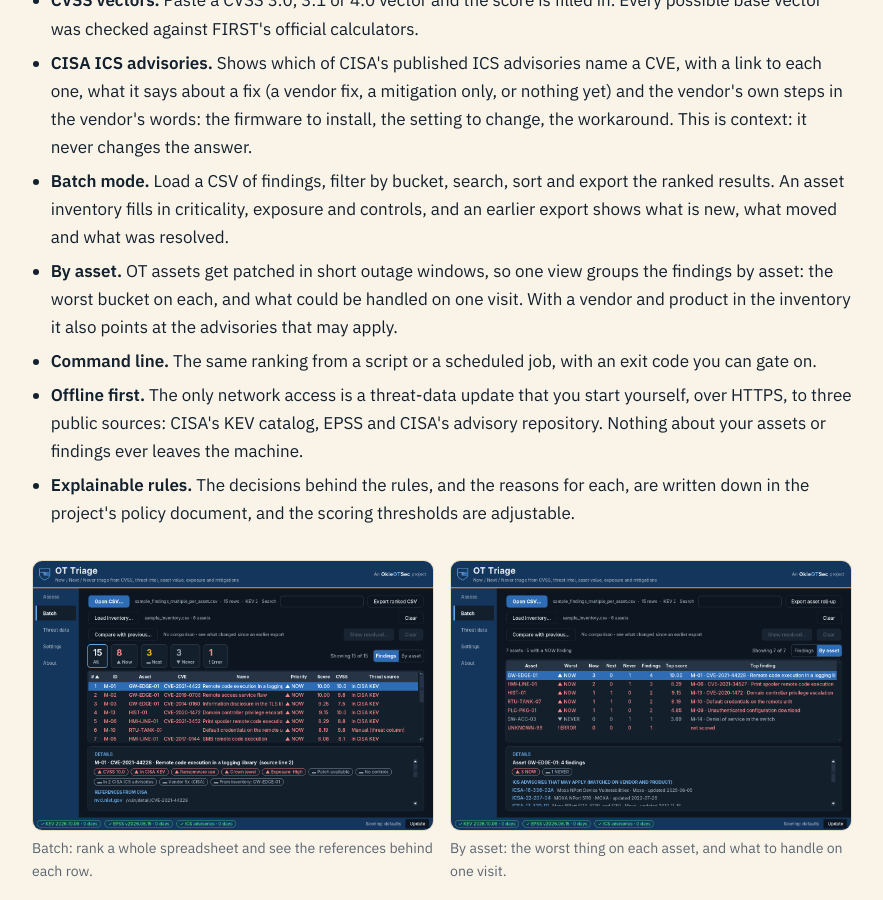
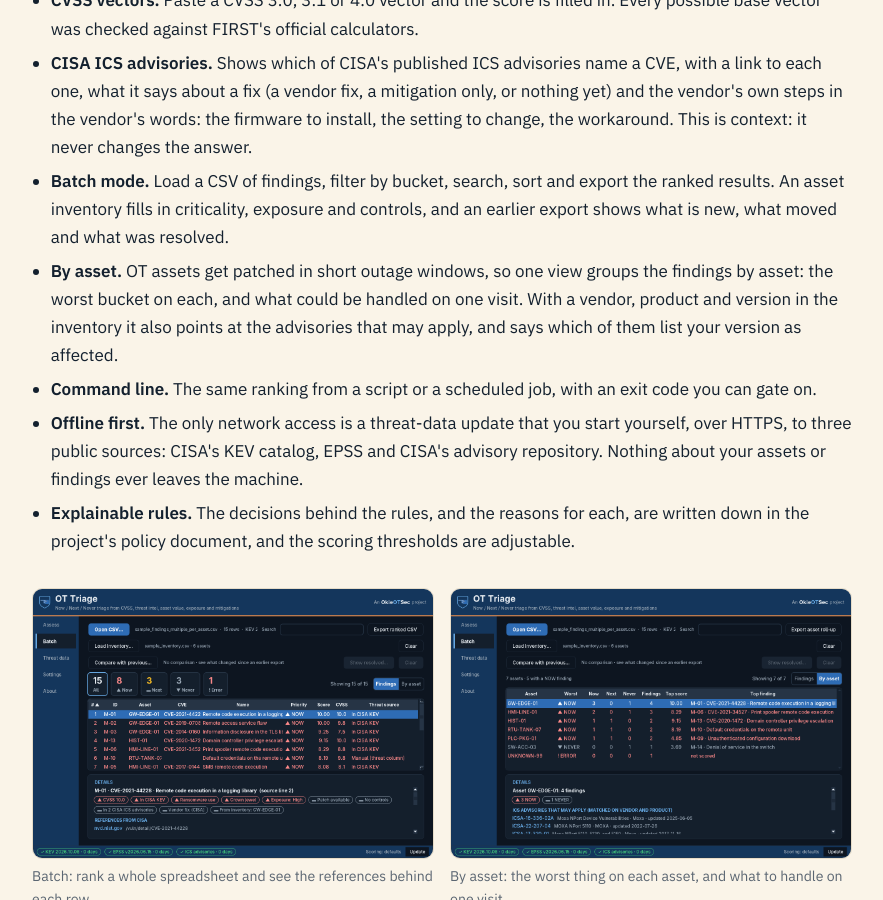
Before and after one commit to okieotsec/okieotsec.github.io, a Jekyll site: the page built from projects.md, in a window 1280 px wide and 900 px high, scrolled down 1330 px. Shown: the whole window, without its empty margins (198-1081 px from the left). Built offline with Jekyll 4.4.1, drawn with Linux system fonts in a browser that asks for light colours; some of the changed text lies outside the part shown.

Commit message:
Projects: current version 0.8.0 and the version comparison (#7)
Co-Authored-By: Claude Sonnet 5.5 <noreply@anthropic.com>

```diff
--- a/projects.md
+++ b/projects.md
@@ -24,7 +24,7 @@ You give it a CVSS score or a full CVSS vector, optionally a CVE, and what you k
   <li><strong>CVSS vectors.</strong> Paste a CVSS 3.0, 3.1 or 4.0 vector and the score is filled in. Every possible base vector was checked against FIRST's official calculators.</li>
   <li><strong>CISA ICS advisories.</strong> Shows which of CISA's published ICS advisories name a CVE, with a link to each one, what it says about a fix (a vendor fix, a mitigation only, or nothing yet) and the vendor's own steps in the vendor's words: the firmware to install, the setting to change, the workaround. This is context: it never changes the answer.</li>
   <li><strong>Batch mode.</strong> Load a CSV of findings, filter by bucket, search, sort and export the ranked results. An asset inventory fills in criticality, exposure and controls, and an earlier export shows what is new, what moved and what was resolved.</li>
-  <li><strong>By asset.</strong> OT assets get patched in short outage windows, so one view groups the findings by asset: the worst bucket on each, and what could be handled on one visit. With a vendor and product in the inventory it also points at the advisories that may apply.</li>
+  <li><strong>By asset.</strong> OT assets get patched in short outage windows, so one view groups the findings by asset: the worst bucket on each, and what could be handled on one visit. With a vendor, product and version in the inventory it also points at the advisories that may apply, and says which of them list your version as affected.</li>
   <li><strong>Command line.</strong> The same ranking from a script or a scheduled job, with an exit code you can gate on.</li>
   <li><strong>Offline first.</strong> The only network access is a threat-data update that you start yourself, over HTTPS, to three public sources: CISA's KEV catalog, EPSS and CISA's advisory repository. Nothing about your assets or findings ever leaves the machine.</li>
   <li><strong>Explainable rules.</strong> The decisions behind the rules, and the reasons for each, are written down in the project's policy document, and the scoring thresholds are adjustable.</li>
```
Also changed, not shown: other parts of projects.md (+1 -1 lines).
